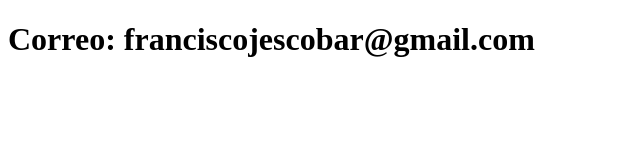
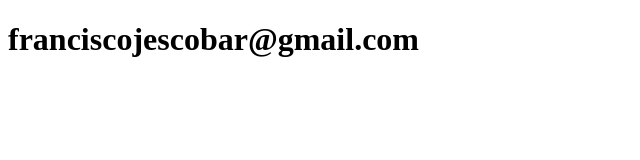
Before and after one commit to franciscojed/sistema-de-registro, a plain HTML site: page contacto.html in a window 1280 px wide. Shown: the whole page, without its empty margins (0-640 px from the left). Drawn offline with Linux system fonts and the light colour scheme.

Commit message:
Atualiza contacto.html
quita palabra correo

```diff
--- a/contacto.html
+++ b/contacto.html
@@ -6,7 +6,7 @@
     <title>Contacto</title>
 </head>
 <body>
-    <h1>Correo: franciscojescobar@gmail.com</h1>
+    <h1>franciscojescobar@gmail.com</h1>
 
 </body>
 </html>
```
